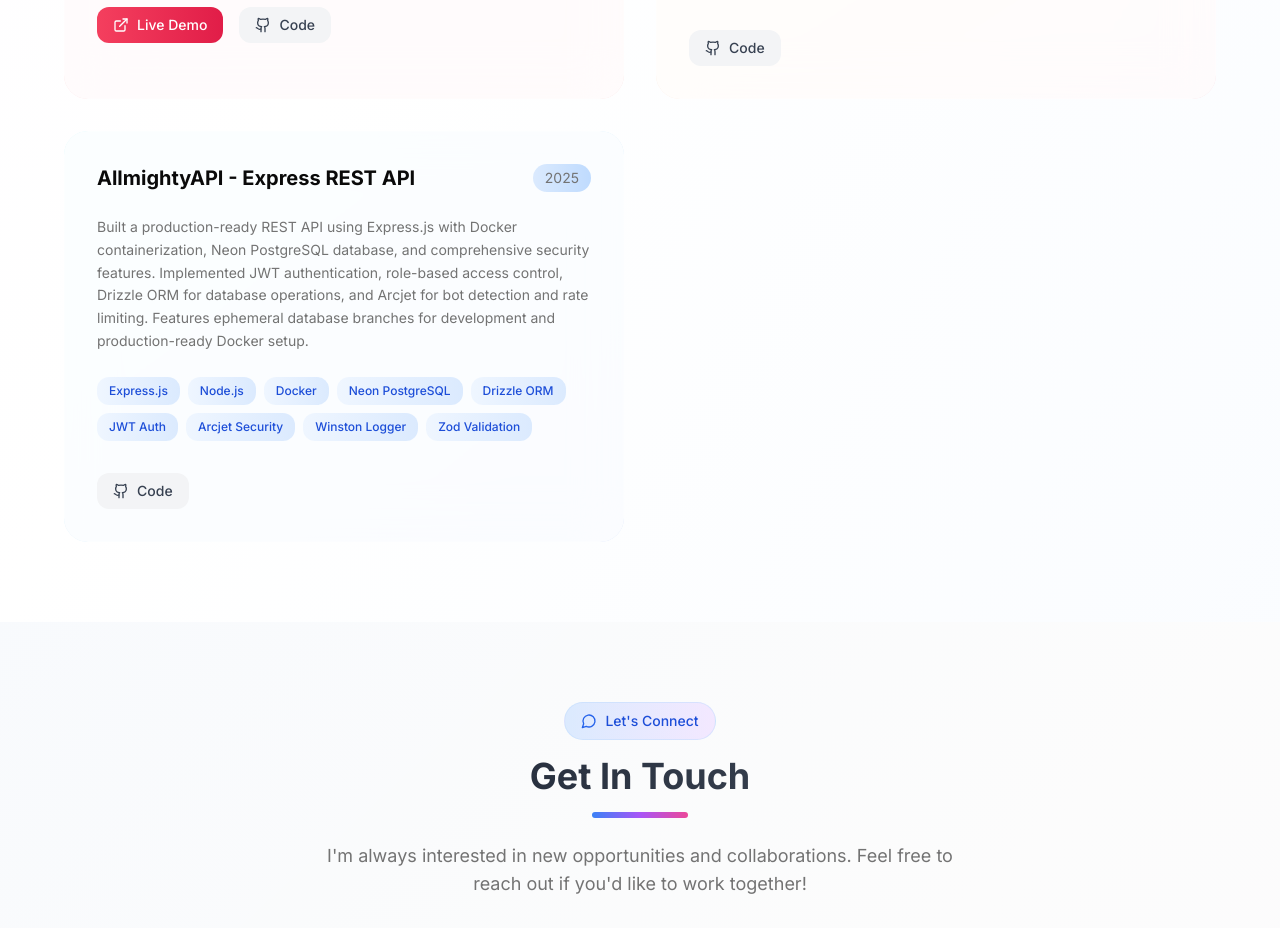
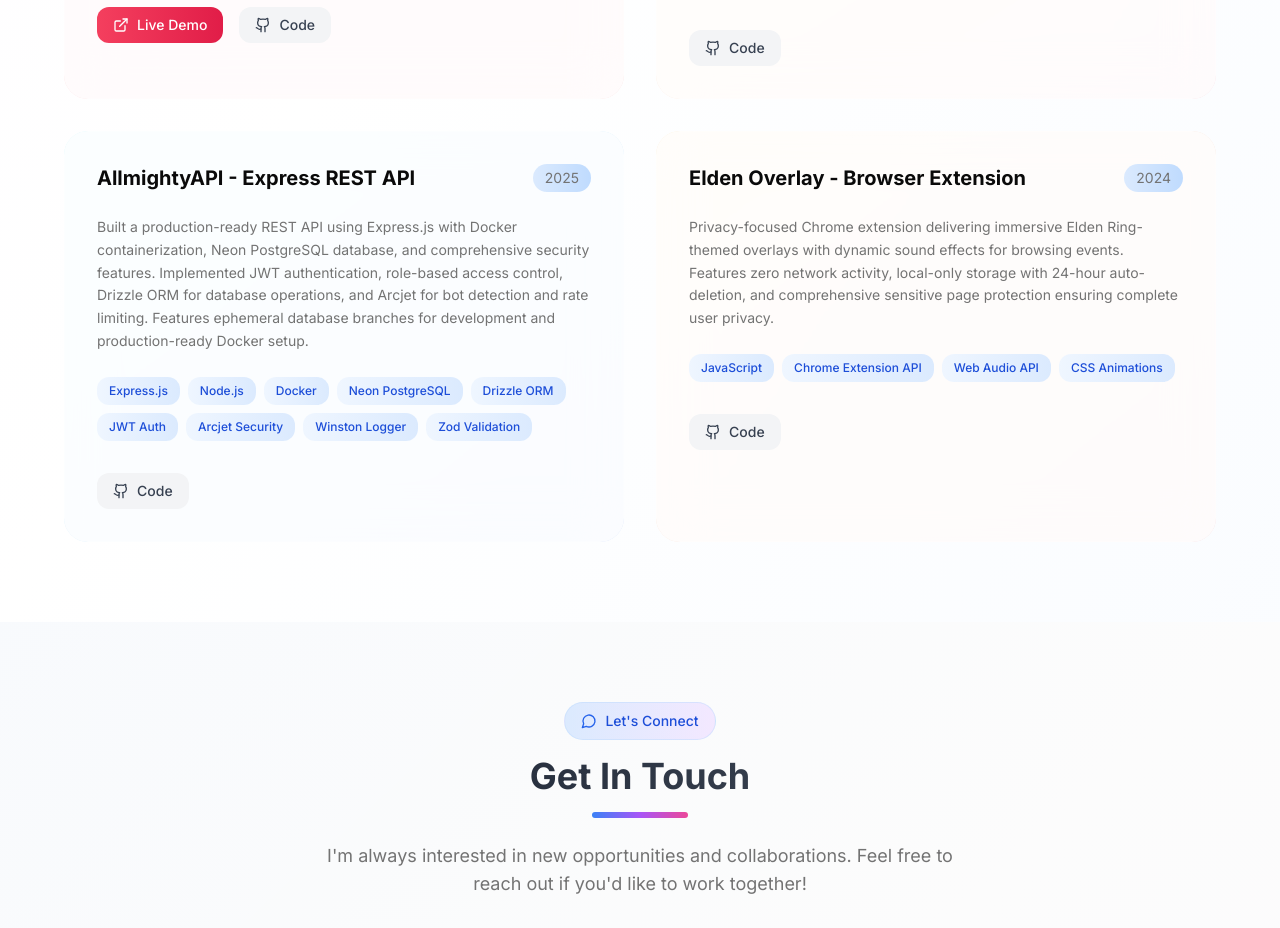
Before and after one commit to Taki7980/NirjharSarkarOGportfolio, a Next.js app: page / in a window 1280 px wide. Shown: the part 4661-5589 px from the top of the page. Built offline with nearby package versions, Linux system fonts and the light colour scheme.

Commit message:
added a new project

```diff
--- a/components/projects.tsx
+++ b/components/projects.tsx
@@ -122,6 +122,18 @@ export function Projects() {
       githubUrl: "https://github.com/Taki7980/AllmightyAPI",
       gradient: "from-cyan-400/20 to-blue-600/20",
       accentColor: "cyan"
+    },
+    {
+      title: "Elden Overlay - Browser Extension",
+      year: "2024",
+      description:
+        "Privacy-focused Chrome extension delivering immersive Elden Ring-themed overlays with dynamic sound effects for browsing events. Features zero network activity, local-only storage with 24-hour auto-deletion, and comprehensive sensitive page protection ensuring complete user privacy.",
+      technologies: ["JavaScript", "Chrome Extension API", "Web Audio API", "CSS Animations"],
+      liveUrl: "",
+      githubUrl: "https://github.com/Taki7980/elden-ring-extension",
+      gradient: "from-amber-500/20 to-red-500/20",
+      accentColor: "amber",
+      featured: true,
     },
   ];
 
```
